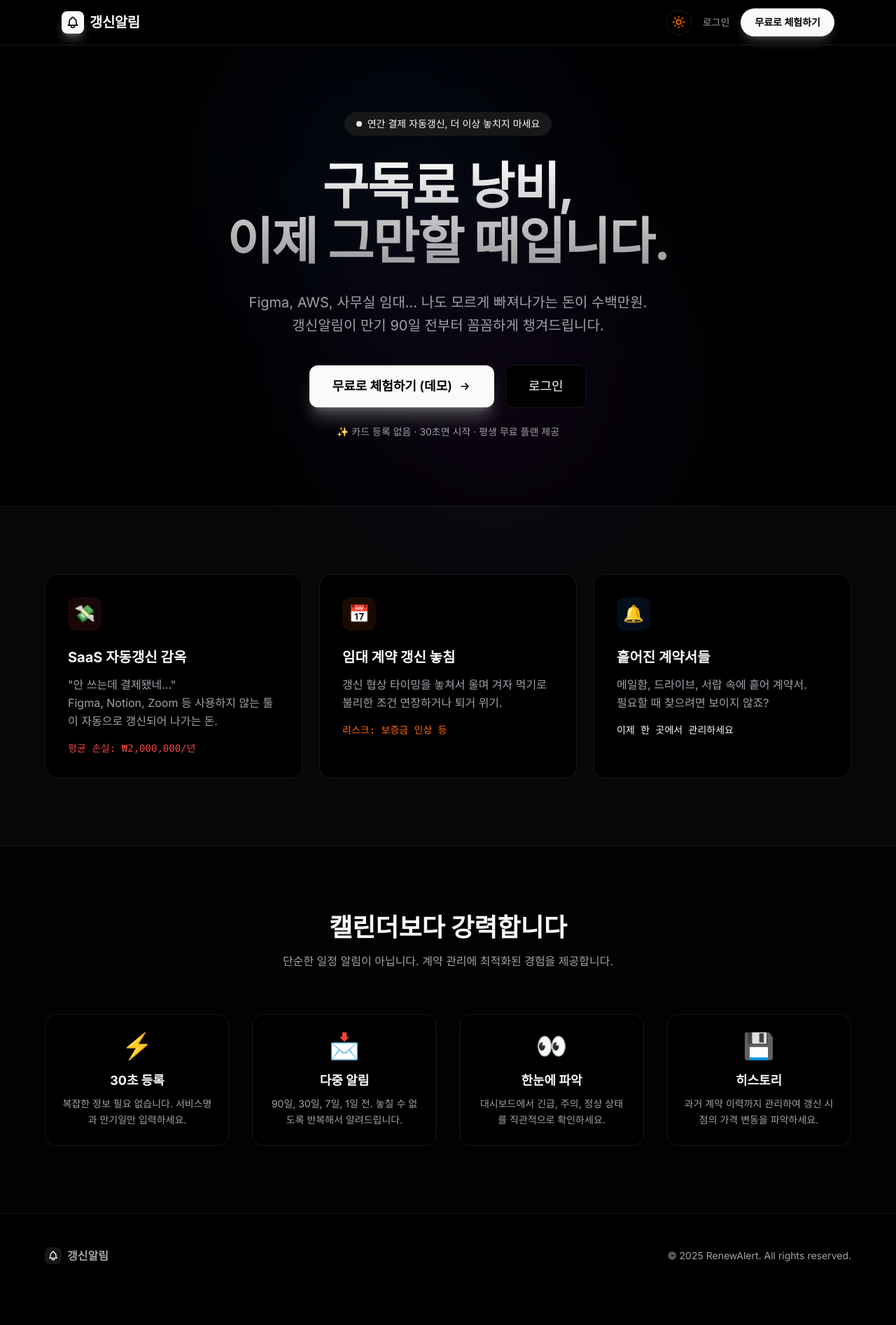
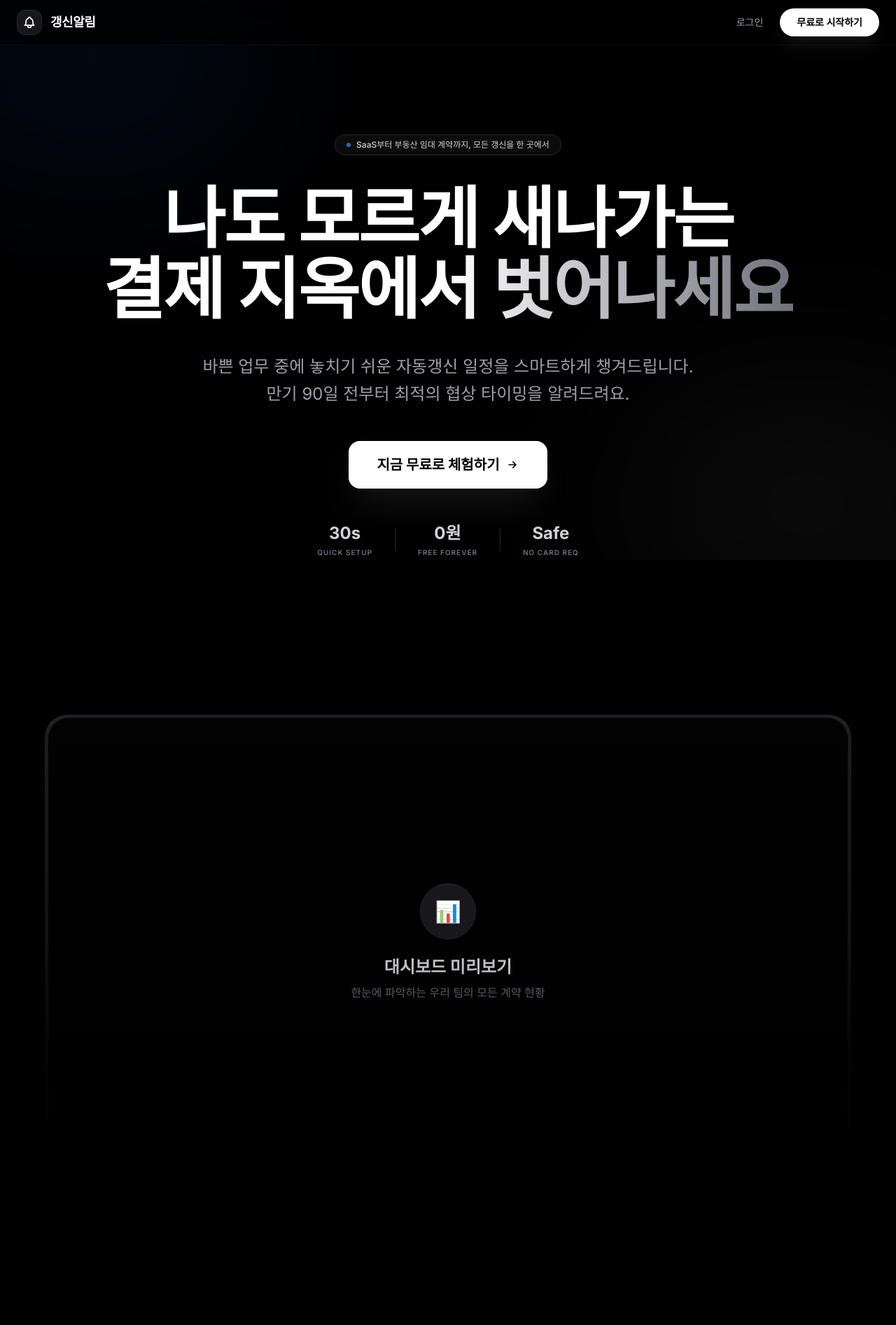
Before and after one commit to ilmagnificho/renewalert, a Next.js app: page / in a window 1280 px wide. Shown: the top 1893 px of the page at 70% size. Before the commit the page ends 1854 px from the top, so only its background shows below. Built offline with nearby package versions, Linux system fonts and the light colour scheme.

Commit message:
design: Refine logo, favicon, and rebuild landing page with trysmooth.ai inspiration

```diff
--- a/app/layout.tsx
+++ b/app/layout.tsx
@@ -29,8 +29,8 @@ export const metadata: Metadata = {
     description: 'SaaS, 임대료, 보험료 등 놓치기 쉬운 갱신 일정을 관리해드립니다.',
   },
   icons: {
-    icon: '/icon.svg',
-    apple: '/icon.svg',
+    icon: '/favicon.svg',
+    apple: '/favicon.svg',
   },
 
 };
--- a/app/page.tsx
+++ b/app/page.tsx
@@ -1,164 +1,233 @@
 import Link from 'next/link';
-import { ModeToggle } from '@/components/mode-toggle';
 
 export const dynamic = 'force-dynamic';
 
 export default function LandingPage() {
   return (
-    <div className="min-h-screen bg-background text-foreground overflow-hidden transition-colors duration-300">
-      {/* Background Gradients */}
-      <div className="fixed inset-0 z-0 pointer-events-none opacity-30 dark:opacity-40">
-        <div className="absolute top-0 left-1/4 w-[500px] h-[500px] bg-blue-500/20 rounded-full blur-[120px]" />
-        <div className="absolute bottom-0 right-1/4 w-[500px] h-[500px] bg-purple-500/20 rounded-full blur-[120px]" />
+    <div className="min-h-screen bg-[#000000] text-foreground overflow-x-hidden selection:bg-primary/30 selection:text-white">
+      {/* Dynamic Background Effects */}
+      <div className="fixed inset-0 z-0 pointer-events-none overflow-hidden">
+        <div className="absolute top-[-10%] left-[-10%] w-[40%] h-[40%] bg-blue-500/10 rounded-full blur-[120px] animate-pulse" />
+        <div className="absolute bottom-[-10%] right-[-10%] w-[40%] h-[40%] bg-zinc-500/10 rounded-full blur-[120px]" />
       </div>
 
       {/* Navigation */}
-      <nav className="fixed top-0 left-0 right-0 z-50 bg-background/80 backdrop-blur-md border-b border-border">
-        <div className="max-w-6xl mx-auto px-6 h-16 flex items-center justify-between">
-          <div className="flex items-center gap-2">
-            <div className="w-8 h-8 rounded-lg bg-primary flex items-center justify-center shadow-lg shadow-primary/30">
-              <svg className="w-5 h-5 text-primary-foreground" fill="none" viewBox="0 0 24 24" stroke="currentColor">
+      <nav className="fixed top-0 left-0 right-0 z-50 bg-black/60 backdrop-blur-xl border-b border-white/5">
+        <div className="max-w-7xl mx-auto px-6 h-16 flex items-center justify-between">
+          <div className="flex items-center gap-3 group cursor-pointer">
+            <div className="w-9 h-9 rounded-xl bg-zinc-900 border border-zinc-800 flex items-center justify-center shadow-lg group-hover:scale-105 transition-all duration-200">
+              <svg className="w-5 h-5 text-white" fill="none" viewBox="0 0 24 24" stroke="currentColor">
                 <path strokeLinecap="round" strokeLinejoin="round" strokeWidth={2} d="M15 17h5l-1.405-1.405A2.032 2.032 0 0118 14.158V11a6.002 6.002 0 00-4-5.659V5a2 2 0 10-4 0v.341C7.67 6.165 6 8.388 6 11v3.159c0 .538-.214 1.055-.595 1.436L4 17h5m6 0v1a3 3 0 11-6 0v-1m6 0H9" />
               </svg>
             </div>
-            <span className="text-xl font-bold tracking-tight">갱신알림</span>
+            <span className="text-lg font-bold tracking-tight text-white">갱신알림</span>
           </div>
-          <div className="flex items-center gap-4">
-            <ModeToggle />
+          <div className="flex items-center gap-6">
             <Link
               href="/login"
-              className="text-sm font-medium text-muted-foreground hover:text-foreground transition-colors hidden sm:block"
+              className="text-sm font-medium text-zinc-400 hover:text-white transition-colors hidden sm:block"
             >
               로그인
             </Link>
             <Link
               href="/login?auto_demo=true"
-              className="text-sm font-semibold bg-primary text-primary-foreground px-5 py-2.5 rounded-full hover:bg-primary/90 transition-all duration-200 shadow-lg shadow-primary/20 hover:shadow-primary/40"
+              className="text-sm font-semibold bg-white text-black px-6 py-2.5 rounded-full hover:bg-zinc-200 transition-all duration-200 shadow-xl shadow-white/5 active:scale-95"
             >
-              무료로 체험하기
+              무료로 시작하기
             </Link>
           </div>
         </div>
       </nav>
 
       {/* Hero Section */}
-      <section className="relative pt-40 pb-24 px-6 z-10">
-        <div className="max-w-4xl mx-auto text-center">
-          <div className="inline-flex items-center gap-2 bg-secondary border border-border text-primary text-sm px-4 py-1.5 rounded-full mb-8 backdrop-blur-sm animate-fade-in-up">
-            <span className="w-2 h-2 rounded-full bg-primary animate-pulse" />
-            연간 결제 자동갱신, 더 이상 놓치지 마세요
+      <section className="relative pt-48 pb-32 px-6 z-10 overflow-hidden">
+        <div className="max-w-5xl mx-auto text-center">
+          <div className="inline-flex items-center gap-2 bg-zinc-900/50 border border-zinc-800 text-zinc-300 text-xs font-medium px-4 py-1.5 rounded-full mb-10 backdrop-blur-md animate-fade-in-up">
+            <span className="w-1.5 h-1.5 rounded-full bg-blue-500 animate-pulse" />
+            <span>SaaS부터 부동산 임대 계약까지, 모든 갱신을 한 곳에서</span>
           </div>
-          <h1 className="text-5xl sm:text-6xl lg:text-7xl font-bold tracking-tight leading-[1.1] mb-8 text-balance bg-clip-text text-transparent bg-gradient-to-b from-foreground to-foreground/60 dark:from-white dark:to-white/60">
-            구독료 낭비,<br />
-            이제 그만할 때입니다.
+          <h1 className="text-5xl sm:text-7xl lg:text-8xl font-bold tracking-tight leading-[1.05] mb-10 text-white animate-fade-in-up" style={{ animationDelay: '0.1s' }}>
+            나도 모르게 새나가는<br />
+            <span className="bg-clip-text text-transparent bg-gradient-to-r from-white via-white to-zinc-500">결제 지옥에서 벗어나세요</span>
           </h1>
-          <p className="text-lg sm:text-xl text-muted-foreground max-w-2xl mx-auto mb-10 leading-relaxed text-balance">
-            Figma, AWS, 사무실 임대... 나도 모르게 빠져나가는 돈이 수백만원.<br />
-            갱신알림이 만기 90일 전부터 꼼꼼하게 챙겨드립니다.
+          <p className="text-lg sm:text-2xl text-zinc-400 max-w-3xl mx-auto mb-12 leading-relaxed animate-fade-in-up px-4" style={{ animationDelay: '0.2s' }}>
+            바쁜 업무 중에 놓치기 쉬운 자동갱신 일정을 스마트하게 챙겨드립니다.<br className="hidden md:block" />
+            만기 90일 전부터 최적의 협상 타이밍을 알려드려요.
           </p>
-          <div className="flex flex-col sm:flex-row items-center justify-center gap-4">
+          <div className="flex flex-col sm:flex-row items-center justify-center gap-6 animate-fade-in-up" style={{ animationDelay: '0.3s' }}>
             <Link
               href="/login?auto_demo=true"
-              className="w-full sm:w-auto inline-flex items-center justify-center gap-2 bg-primary text-primary-foreground font-semibold px-8 py-4 rounded-xl hover:bg-primary/90 transition-all duration-200 text-lg shadow-xl shadow-primary/25 hover:shadow-primary/40 hover:-translate-y-1"
+              className="group w-full sm:w-auto inline-flex items-center justify-center gap-2 bg-white text-black font-bold px-10 py-5 rounded-2xl hover:bg-zinc-200 transition-all duration-300 text-xl shadow-2xl shadow-white/10 hover:-translate-y-1 active:scale-95"
             >
-              무료로 체험하기 (데모)
-              <svg className="w-5 h-5" fill="none" viewBox="0 0 24 24" stroke="currentColor">
+              지금 무료로 체험하기
+              <svg className="w-5 h-5 group-hover:translate-x-1 transition-transform" fill="none" viewBox="0 0 24 24" stroke="currentColor">
                 <path strokeLinecap="round" strokeLinejoin="round" strokeWidth={2} d="M13 7l5 5m0 0l-5 5m5-5H6" />
               </svg>
             </Link>
-            <Link
-              href="/login"
-              className="w-full sm:w-auto inline-flex items-center justify-center gap-2 bg-background border border-border text-foreground font-medium px-8 py-4 rounded-xl hover:bg-accent/50 transition-all duration-200 text-lg"
-            >
-              로그인
-            </Link>
           </div>
-          <p className="text-sm text-muted-foreground mt-6">
-            ✨ 카드 등록 없음 · 30초면 시작 · 평생 무료 플랜 제공
-          </p>
-        </div>
-      </section>
-
-      {/* Pain Points Cards */}
-      <section className="py-24 px-6 border-t border-border relative z-10 bg-accent/30">
-        <div className="max-w-6xl mx-auto">
-          <div className="grid grid-cols-1 md:grid-cols-3 gap-6">
-            <div className="group bg-card border border-border p-8 rounded-2xl hover:border-destructive/30 transition-all duration-300 hover:shadow-lg dark:hover:bg-slate-800/50">
-              <div className="w-12 h-12 rounded-xl bg-destructive/10 flex items-center justify-center mb-6 text-2xl group-hover:scale-110 transition-transform duration-300">
-                💸
-              </div>
-              <h3 className="text-xl font-bold mb-3 text-foreground">SaaS 자동갱신 감옥</h3>
-              <p className="text-muted-foreground mb-4 leading-relaxed">
-                "안 쓰는데 결제됐네..."<br />
-                Figma, Notion, Zoom 등 사용하지 않는 툴이 자동으로 갱신되어 나가는 돈.
-              </p>
-              <p className="text-destructive font-mono text-sm">평균 손실: ₩2,000,000/년</p>
+          <div className="mt-12 flex items-center justify-center gap-8 text-zinc-500 animate-fade-in" style={{ animationDelay: '0.5s' }}>
+            <div className="flex flex-col items-center gap-1">
+              <span className="text-2xl font-bold text-zinc-300">30s</span>
+              <span className="text-[10px] uppercase tracking-widest font-semibold">Quick Setup</span>
             </div>
-
-            <div className="group bg-card border border-border p-8 rounded-2xl hover:border-orange-500/30 transition-all duration-300 hover:shadow-lg dark:hover:bg-slate-800/50">
-              <div className="w-12 h-12 rounded-xl bg-orange-500/10 flex items-center justify-center mb-6 text-2xl group-hover:scale-110 transition-transform duration-300">
-                📅
-              </div>
-              <h3 className="text-xl font-bold mb-3 text-foreground">임대 계약 갱신 놓침</h3>
-              <p className="text-muted-foreground mb-4 leading-relaxed">
-                갱신 협상 타이밍을 놓쳐서 울며 겨자 먹기로 불리한 조건 연장하거나 퇴거 위기.
-              </p>
-              <p className="text-orange-500 font-mono text-sm">리스크: 보증금 인상 등</p>
+            <div className="w-px h-8 bg-zinc-800" />
+            <div className="flex flex-col items-center gap-1">
+              <span className="text-2xl font-bold text-zinc-300">0원</span>
+              <span className="text-[10px] uppercase tracking-widest font-semibold">Free Forever</span>
             </div>
-
-            <div className="group bg-card border border-border p-8 rounded-2xl hover:border-blue-500/30 transition-all duration-300 hover:shadow-lg dark:hover:bg-slate-800/50">
-              <div className="w-12 h-12 rounded-xl bg-blue-500/10 flex items-center justify-center mb-6 text-2xl group-hover:scale-110 transition-transform duration-300">
-                🔔
-              </div>
-              <h3 className="text-xl font-bold mb-3 text-foreground">흩어진 계약서들</h3>
-              <p className="text-muted-foreground mb-4 leading-relaxed">
-                메일함, 드라이브, 서랍 속에 흩어 계약서.<br />
-                필요할 때 찾으려면 보이지 않죠?
-              </p>
-              <p className="text-primary font-mono text-sm">이제 한 곳에서 관리하세요</p>
+            <div className="w-px h-8 bg-zinc-800" />
+            <div className="flex flex-col items-center gap-1">
+              <span className="text-2xl font-bold text-zinc-300">Safe</span>
+              <span className="text-[10px] uppercase tracking-widest font-semibold">No Card Req</span>
             </div>
           </div>
         </div>
       </section>
 
-      {/* Feature Showcase */}
-      <section className="py-24 px-6 border-t border-border relative z-10 bg-accent/10">
+      {/* Dashboard Preview Layered Image Effect (Smooth.ai style) */}
+      <section className="relative py-24 z-10 px-6">
         <div className="max-w-6xl mx-auto">
-          <div className="text-center mb-16">
-            <h2 className="text-3xl sm:text-4xl font-bold mb-4">캘린더보다 강력합니다</h2>
-            <p className="text-muted-foreground">단순한 일정 알림이 아닙니다. 계약 관리에 최적화된 경험을 제공합니다.</p>
-          </div>
-
-          <div className="grid grid-cols-1 sm:grid-cols-2 lg:grid-cols-4 gap-8">
-            {[
-              { icon: '⚡️', title: '30초 등록', desc: '복잡한 정보 필요 없습니다. 서비스명과 만기일만 입력하세요.' },
-              { icon: '📩', title: '다중 알림', desc: '90일, 30일, 7일, 1일 전. 놓칠 수 없도록 반복해서 알려드립니다.' },
-              { icon: '👀', title: '한눈에 파악', desc: '대시보드에서 긴급, 주의, 정상 상태를 직관적으로 확인하세요.' },
-              { icon: '💾', title: '히스토리', desc: '과거 계약 이력까지 관리하여 갱신 시점의 가격 변동을 파악하세요.' },
-            ].map((feature, i) => (
-              <div key={i} className="flex flex-col items-center text-center p-6 rounded-2xl bg-card border border-border hover:bg-accent/50 transition-colors shadow-sm">
-                <span className="text-4xl mb-4">{feature.icon}</span>
-                <h3 className="text-lg font-bold mb-2 text-foreground">{feature.title}</h3>
-                <p className="text-sm text-muted-foreground leading-relaxed">{feature.desc}</p>
+          <div className="relative p-1 bg-gradient-to-b from-zinc-700/50 to-transparent rounded-[2rem] shadow-3xl overflow-hidden backdrop-blur-sm group">
+            <div className="bg-black/90 rounded-[1.9rem] overflow-hidden aspect-[16/9] flex items-center justify-center text-zinc-700 border border-zinc-800/50">
+              {/* Placeholder for Dashboard Mockup or Screenshot */}
+              <div className="text-center p-20">
+                <div className="w-20 h-20 bg-zinc-900 rounded-full flex items-center justify-center mx-auto mb-6 border border-zinc-800">
+                  <span className="text-3xl">📊</span>
+                </div>
+                <h3 className="text-2xl font-bold text-zinc-300 mb-2">대시보드 미리보기</h3>
+                <p className="text-zinc-500">한눈에 파악하는 우리 팀의 모든 계약 현황</p>
               </div>
-            ))}
+            </div>
+            {/* Decorative Gradient Overlay */}
+            <div className="absolute inset-0 bg-gradient-to-t from-black via-transparent to-transparent pointer-events-none" />
           </div>
         </div>
       </section>
 
-      {/* Footer */}
-      <footer className="py-12 px-6 border-t border-border bg-background">
-        <div className="max-w-6xl mx-auto flex flex-col md:flex-row justify-between items-center gap-6">
-          <div className="flex items-center gap-2">
-            <div className="w-6 h-6 rounded bg-muted flex items-center justify-center">
-              <svg className="w-4 h-4 text-foreground" fill="none" viewBox="0 0 24 24" stroke="currentColor">
+      {/* The Pain: Why RenewAlert? */}
+      <section className="py-32 px-6 relative z-10">
+        <div className="max-w-7xl mx-auto">
+          <div className="text-center mb-20">
+            <h2 className="text-3xl sm:text-5xl font-bold text-white mb-6">결제일만 되면 가슴이 철렁하시나요?</h2>
+            <p className="text-zinc-500 text-lg max-w-2xl mx-auto">더 이상 관리되지 않는 계약으로 불필요한 비용을 지불하지 마세요.</p>
+          </div>
+
+          <div className="grid grid-cols-1 md:grid-cols-3 gap-8">
+            <div className="bg-zinc-900/40 border border-zinc-800/50 p-10 rounded-[2.5rem] hover:bg-zinc-800/40 transition-all duration-300 group">
+              <div className="w-14 h-14 rounded-2xl bg-zinc-800 flex items-center justify-center mb-8 text-3xl group-hover:scale-110 transition-transform">💸</div>
+              <h3 className="text-2xl font-bold text-white mb-4">구독료 지옥</h3>
+              <p className="text-zinc-400 leading-relaxed mb-6">
+                Notion, AWS, Figma... 안 쓰는데 결제된 작년 구독료만 수백만 원입니다.
+              </p>
+              <div className="text-blue-500 font-mono text-sm font-bold flex items-center gap-2">
+                <span>평균 ₩2,400,000 절감 가능</span>
+              </div>
+            </div>
+
+            <div className="bg-zinc-900/40 border border-zinc-800/50 p-10 rounded-[2.5rem] hover:bg-zinc-800/40 transition-all duration-300 group">
+              <div className="w-14 h-14 rounded-2xl bg-zinc-800 flex items-center justify-center mb-8 text-3xl group-hover:scale-110 transition-transform">🏢</div>
+              <h3 className="text-2xl font-bold text-white mb-4">임대 계약 놓침</h3>
+              <p className="text-zinc-400 leading-relaxed mb-6">
+                협상 기간을 놓쳐 불리한 조건으로 자동 연장되거나 갑작스러운 퇴거 통보를 받습니다.
+              </p>
+              <div className="text-zinc-500 font-mono text-sm">최소 3개월 전 알림 필수</div>
+            </div>
+
+            <div className="bg-zinc-900/40 border border-zinc-800/50 p-10 rounded-[2.5rem] hover:bg-zinc-800/40 transition-all duration-300 group">
+              <div className="w-14 h-14 rounded-2xl bg-zinc-800 flex items-center justify-center mb-8 text-3xl group-hover:scale-110 transition-transform">📂</div>
+              <h3 className="text-2xl font-bold text-white mb-4">흩어진 히스토리</h3>
+              <p className="text-zinc-400 leading-relaxed mb-6">
+                담당자가 바뀌거나 메일이 쌓여서 실제 계약 조건이 무엇인지 알 수 없습니다.
+              </p>
+              <div className="text-zinc-500 font-mono text-sm">클라우드 통합 관리 시스템</div>
+            </div>
+          </div>
+        </div>
+      </section>
+
+      {/* Step by Step Flow */}
+      <section className="py-32 px-6 border-y border-white/5 bg-zinc-900/20 relative z-10">
+        <div className="max-w-7xl mx-auto">
+          <div className="grid grid-cols-1 lg:grid-cols-2 gap-16 items-center">
+            <div>
+              <h2 className="text-4xl sm:text-6xl font-bold text-white mb-10 leading-tight">
+                압도적으로 편한<br />관리 프로세스
+              </h2>
+              <div className="space-y-10">
+                <div className="flex gap-6">
+                  <div className="flex-shrink-0 w-12 h-12 rounded-full bg-white text-black flex items-center justify-center font-bold text-xl">1</div>
+                  <div>
+                    <h4 className="text-xl font-bold text-white mb-2">30초 만에 계약 등록</h4>
+                    <p className="text-zinc-400">AI 프리셋 기능을 통해 서비스명만 선택하면 기본 정보가 자동 완성됩니다.</p>
+                  </div>
+                </div>
+                <div className="flex gap-6">
+                  <div className="flex-shrink-0 w-12 h-12 rounded-full bg-zinc-800 text-zinc-400 flex items-center justify-center font-bold text-xl">2</div>
+                  <div>
+                    <h4 className="text-xl font-bold text-white mb-2">다단계 알림 설정</h4>
+                    <p className="text-zinc-400">만기 90일 전부터 최적의 해지/협상 타이밍을 이메일과 푸시로 알려드려요.</p>
+                  </div>
+                </div>
+                <div className="flex gap-6">
+                  <div className="flex-shrink-0 w-12 h-12 rounded-full bg-zinc-800 text-zinc-400 flex items-center justify-center font-bold text-xl">3</div>
+                  <div>
+                    <h4 className="text-xl font-bold text-white mb-2">지출 리포트 자동 생성</h4>
+                    <p className="text-zinc-400">월별, 연별 예상 지출액을 자동으로 합산하여 예산 관리를 도와드립니다.</p>
+                  </div>
+                </div>
+              </div>
+            </div>
+            <div className="relative aspect-square bg-zinc-900 rounded-[3rem] border border-zinc-800 overflow-hidden shadow-3xl">
+              <div className="absolute inset-0 flex items-center justify-center text-zinc-800 text-9xl select-none">🔔</div>
+              <div className="absolute inset-0 bg-gradient-to-br from-blue-500/10 to-transparent" />
+            </div>
+          </div>
+        </div>
+      </section>
+
+      {/* CTA Section */}
+      <section className="py-32 px-6 z-10">
+        <div className="max-w-5xl mx-auto bg-gradient-to-br from-zinc-900 to-black border border-white/10 rounded-[3rem] p-12 sm:p-24 text-center shadow-3xl overflow-hidden relative group">
+          <div className="absolute top-0 right-0 w-64 h-64 bg-blue-500/10 blur-[100px] rounded-full group-hover:bg-blue-500/15 transition-colors" />
+          <div className="relative z-10">
+            <h2 className="text-4xl sm:text-6xl font-bold text-white mb-8 leading-tight">지금 바로 시작하고<br />구독 비용을 절약하세요</h2>
+            <p className="text-zinc-400 text-lg sm:text-xl mb-12 max-w-xl mx-auto leading-relaxed">
+              회원가입 없이 30초면 데모로 모든 기능을 확인할 수 있습니다.
+            </p>
+            <Link
+              href="/login?auto_demo=true"
+              className="inline-flex items-center justify-center gap-2 bg-white text-black font-bold px-12 py-5 rounded-2xl hover:bg-zinc-200 transition-all duration-300 text-2xl shadow-xl shadow-white/5"
+            >
+              무료로 시작하기
+              <svg className="w-6 h-6" fill="none" viewBox="0 0 24 24" stroke="currentColor">
+                <path strokeLinecap="round" strokeLinejoin="round" strokeWidth={2} d="M13 7l5 5m0 0l-5 5m5-5H6" />
+              </svg>
+            </Link>
+            <p className="mt-8 text-zinc-500 text-sm font-medium tracking-tight">
+              ✨ 평생 무료 플랜 · 카드 자동결제 없음 · 강력한 보안
+            </p>
+          </div>
+        </div>
+      </section>
+
+      {/* Brief Footer */}
+      <footer className="py-20 px-6 border-t border-white/5 relative z-10">
+        <div className="max-w-7xl mx-auto flex flex-col md:flex-row justify-between items-center gap-10">
+          <div className="flex items-center gap-3">
+            <div className="w-7 h-7 rounded-lg bg-zinc-900 border border-zinc-800 flex items-center justify-center">
+              <svg className="w-4 h-4 text-white" fill="none" viewBox="0 0 24 24" stroke="currentColor">
                 <path strokeLinecap="round" strokeLinejoin="round" strokeWidth={2} d="M15 17h5l-1.405-1.405A2.032 2.032 0 0118 14.158V11a6.002 6.002 0 00-4-5.659V5a2 2 0 10-4 0v.341C7.67 6.165 6 8.388 6 11v3.159c0 .538-.214 1.055-.595 1.436L4 17h5m6 0v1a3 3 0 11-6 0v-1m6 0H9" />
               </svg>
             </div>
-            <span className="text-muted-foreground font-semibold">갱신알림</span>
+            <span className="text-zinc-300 font-bold tracking-tight">갱신알림</span>
           </div>
-          <div className="text-muted-foreground text-sm">
-            © 2025 RenewAlert. All rights reserved.
+          <div className="flex gap-10 text-sm font-medium text-zinc-500">
+            <Link href="#" className="hover:text-zinc-300">Terms</Link>
+            <Link href="#" className="hover:text-zinc-300">Privacy</Link>
+            <Link href="#" className="hover:text-zinc-300">Support</Link>
+          </div>
+          <div className="text-zinc-600 text-sm font-medium tracking-tight">
+            © 2025 RenewAlert Inc.
           </div>
         </div>
       </footer>
```
Also changed, not shown: app/(auth)/login/page.tsx (+7 -0 lines), components/layout/sidebar.tsx (+5 -5 lines), public/favicon.svg (added).
